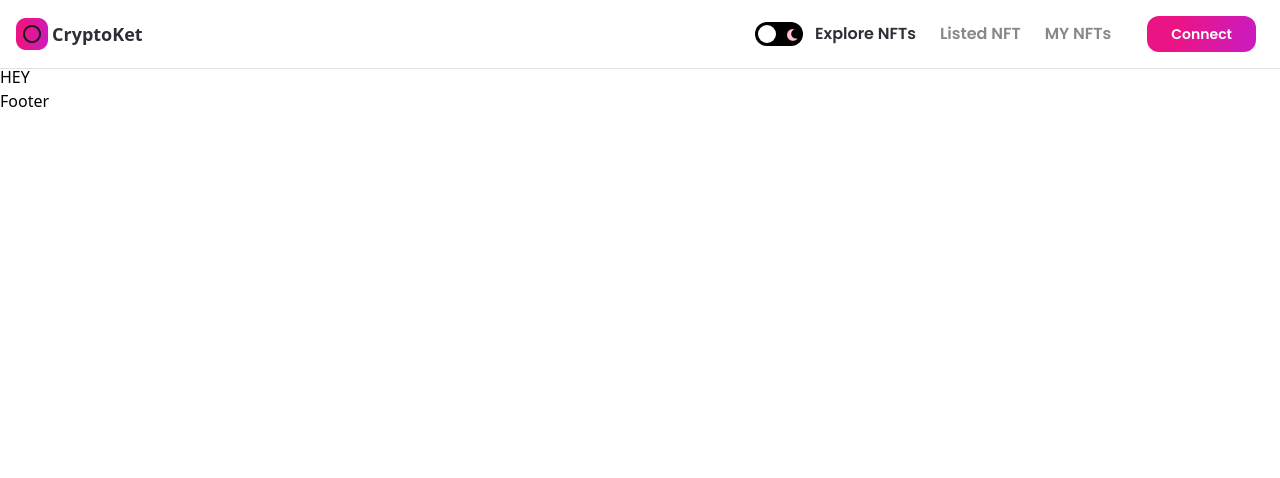
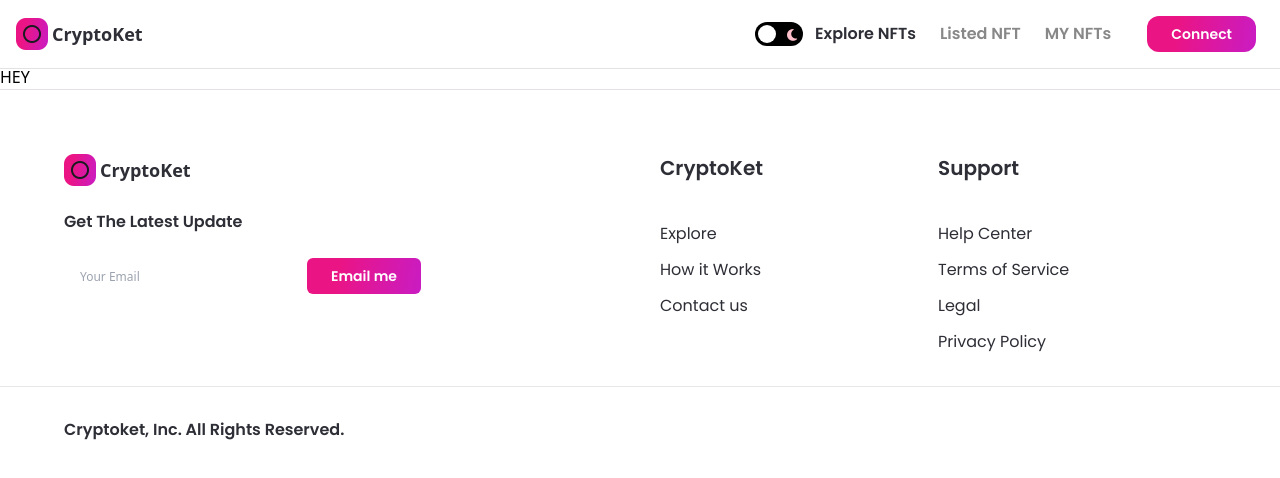
Before and after one commit to SahilPanhotra/CryptoKet, a Next.js app: page / in a window 1280 px wide. Shown: the top 478 px of the page. Built offline with nearby package versions, Linux system fonts and the light colour scheme.

Commit message:
build:Footer Complete

```diff
--- a/components/Footer.jsx
+++ b/components/Footer.jsx
@@ -1,7 +1,75 @@
 import React from 'react';
+import Image from 'next/image';
+import { useTheme } from 'next-themes';
 
-const Footer = () => (
-  <div className="">Footer</div>
+import images from '../assets';
+import { Button } from '.';
+
+const FooterLinks = ({ heading, items }) => (
+  <div className="flex-1 justify-start items-start "><h3 className="font-poppins dark:text-white text-nft-black-1 font-semibold text-xl mb-10">{heading}</h3>
+    {items.map((item, index) => (
+      <p key={index} className="font-poppins dark:text-white text-nft-black-1 font-normal text-base cursor-pointer dark:hover:text-nft-gray-1 hover:text-nft-black-1 my-3">{item}</p>
+    ))}
+  </div>
 );
 
+const Footer = () => {
+  const { theme } = useTheme();
+
+  return (
+    <footer className="flexCenter flex-col border-t dark:border-nft-black-1 border-nft-gray-1 sm:py-8 py-16">
+      <div className="w-full minmd:w-4/5 flex flex-row  md:flex-col  sm:px-4 px-16">
+        <div className="flexStart flex-1 flex-col">
+          <div className="flexCenter cursor-pointer">
+            <Image
+              src={images.logo02}
+              objectFit="contain"
+              width={32}
+              height={32}
+              alt="logo"
+            />
+            <p className="dark:text-white text-nft-black-1 font-semibold text-lg ml-1">
+              CryptoKet
+            </p>
+          </div>
+          <p className="font-poppins dark:text-white text-nft-black-1 font-semibold text-base mt-6">Get The Latest Update</p>
+          <div className="flexBetween md:w-full minlg:w-557 w-357 mt-6 dark:bg-nft-black-2 bg-white dark:border-nft-black-2 border-nft-gray-2 rounded-md">
+            <input type="email" placeholder="Your Email" className="h-full flex-1 w-full dark:bg-nft-black-2 bg-white px-4 rounded-md dark:text-white text-nft-black-1 font-normal text-xs minlg:text-lg outline-none" />
+            <div className="flex-initial">
+              <Button btnName="Email me" classStyles="rounded-md" />
+            </div>
+          </div>
+        </div>
+        <div className="flex-1 flexBetweenStart flex-wrap ml-10 md:ml-0 md:mt-8 ">
+          <FooterLinks heading="CryptoKet" items={['Explore', 'How it Works', 'Contact us']} />
+          <FooterLinks heading="Support" items={['Help Center', 'Terms of Service', 'Legal', 'Privacy Policy']} />
+
+        </div>
+      </div>
+
+      <div className="flexCenter w-full mt-5 border-t dark:border-nft-black-1 border-nft-gray1 sm:px-4 px-16">
+        <div className="flexBetween flex-row w-full minmd:w-4/5 sm:flex-col mt-7">
+          <p className="font-poppins dark:text-white text-nft-black-1 font-semibold text-base"> Cryptoket, Inc. All Rights Reserved.
+          </p>
+          <div className="flex flex-row sm:mt-4">
+
+            {[images.instagram, images.twitter, images.telegram, images.discord].map((image, index) => (
+              <div className="mx-2 cursor-pointer" key={index}>
+                <Image
+                  src={image}
+                  objectFit="contain"
+                  width={24}
+                  height={24}
+                  alt="social"
+                  className={theme === 'light' && 'filter invert'}
+                />
+              </div>
+            ))}
+          </div>
+        </div>
+      </div>
+    </footer>
+  );
+};
+
 export default Footer;
```
